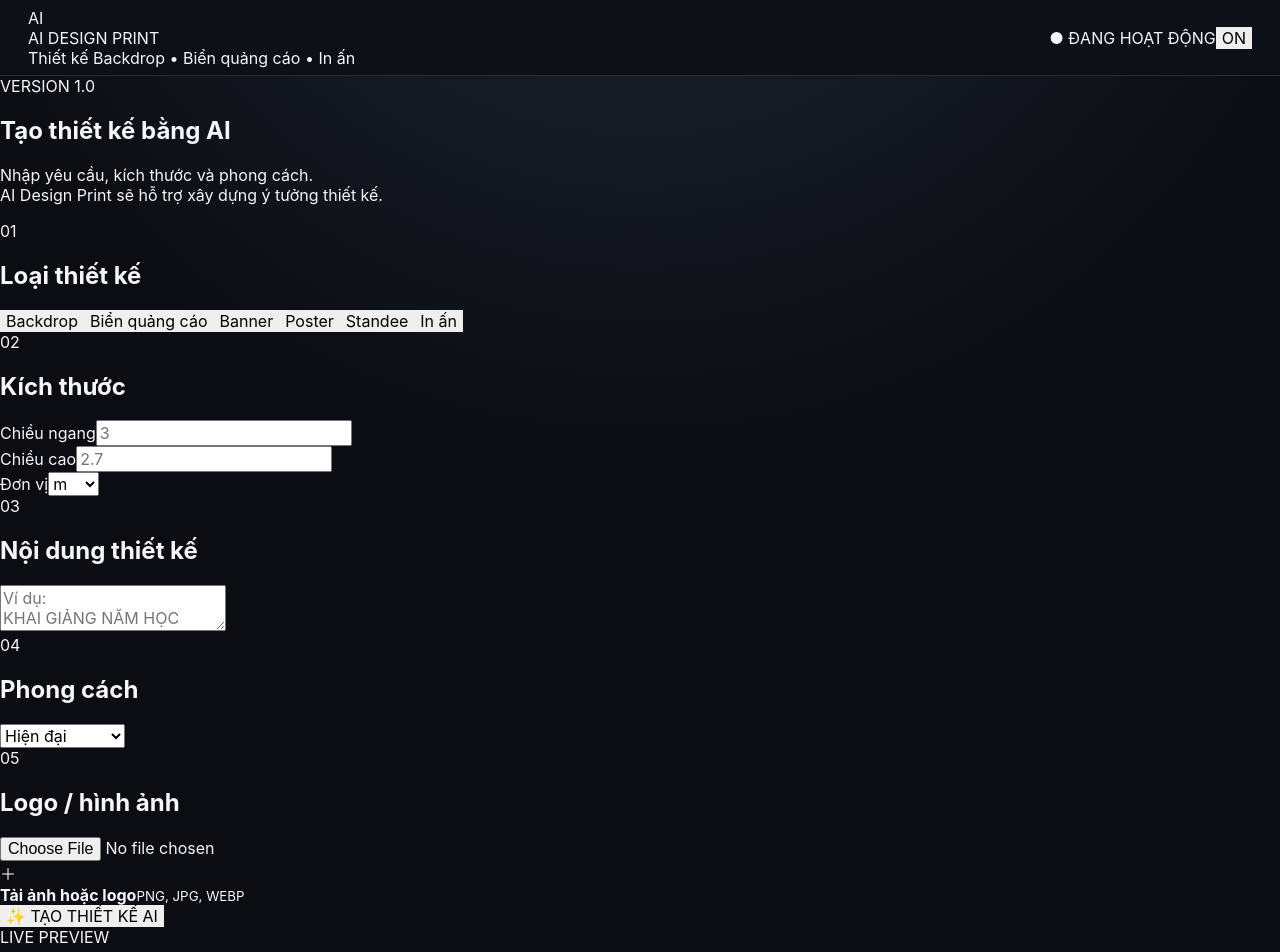
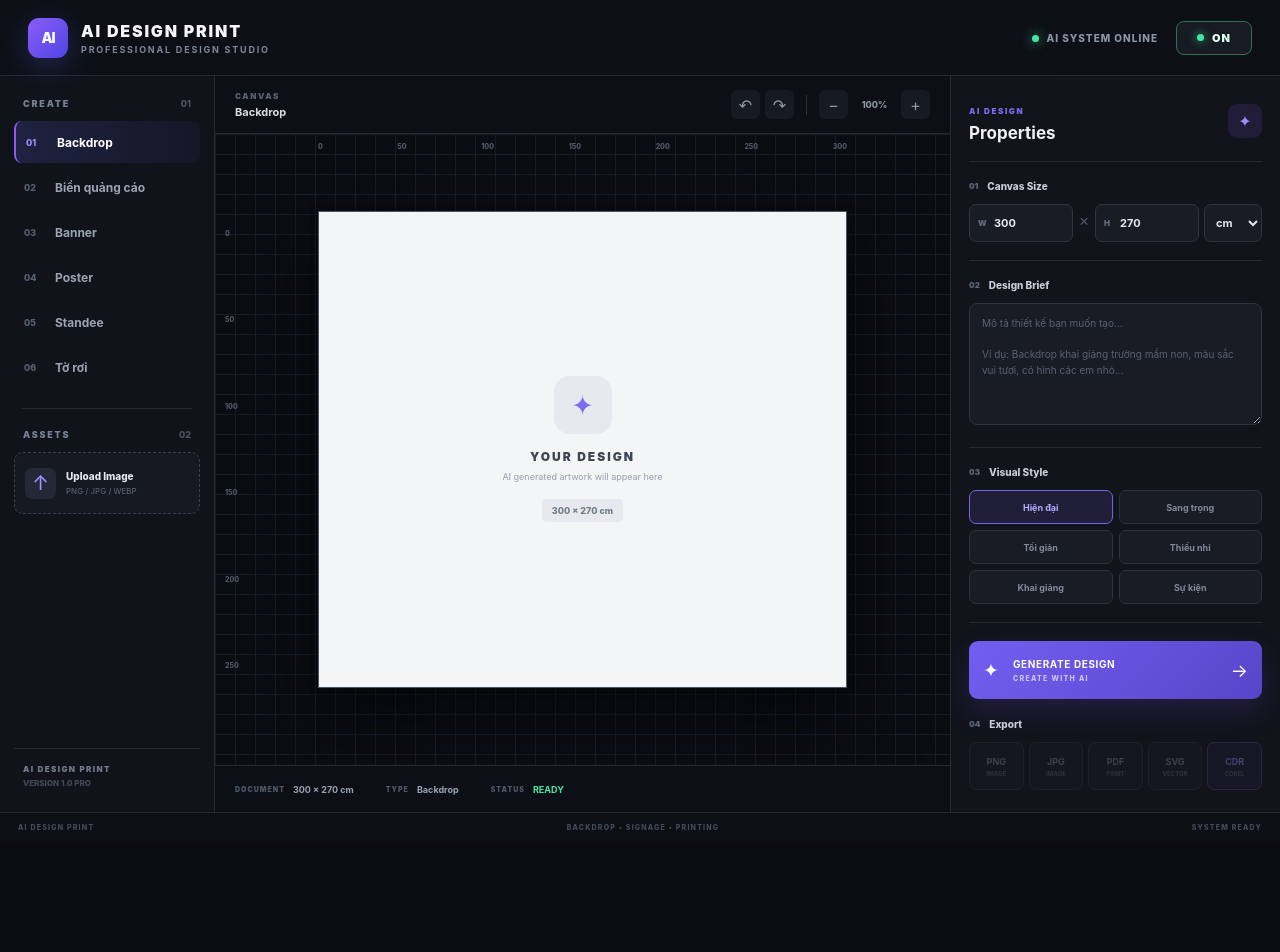
Before and after one commit to aidesignvietnam/ai-design-print, a React (Vite) app: page / in a window 1280 px wide. Shown: the top 952 px of the page. After the commit the page ends 842 px from the top, so only its background shows below. Built offline with nearby package versions, Linux system fonts and the light colour scheme.

Commit message:
Refactor state management and UI elements in App

```diff
--- a/src/main.jsx
+++ b/src/main.jsx
@@ -5,334 +5,434 @@ import "./style.css";
 function App() {
   const [toolOn, setToolOn] = useState(true);
   const [designType, setDesignType] = useState("Backdrop");
-  const [width, setWidth] = useState("");
-  const [height, setHeight] = useState("");
-  const [unit, setUnit] = useState("m");
-  const [content, setContent] = useState("");
+  const [width, setWidth] = useState("300");
+  const [height, setHeight] = useState("270");
+  const [unit, setUnit] = useState("cm");
+  const [prompt, setPrompt] = useState("");
   const [style, setStyle] = useState("Hiện đại");
-  const [image, setImage] = useState(null);
+  const [uploadedImage, setUploadedImage] = useState(null);
 
-  const handleImage = (event) => {
+  const designTypes = [
+    "Backdrop",
+    "Biển quảng cáo",
+    "Banner",
+    "Poster",
+    "Standee",
+    "Tờ rơi",
+  ];
+
+  const styles = [
+    "Hiện đại",
+    "Sang trọng",
+    "Tối giản",
+    "Thiếu nhi",
+    "Khai giảng",
+    "Sự kiện",
+  ];
+
+  const handleUpload = (event) => {
     const file = event.target.files?.[0];
 
     if (!file) return;
 
-    const imageUrl = URL.createObjectURL(file);
-    setImage(imageUrl);
+    setUploadedImage(URL.createObjectURL(file));
   };
 
-  const createDesign = () => {
+  const handleCreate = () => {
     if (!toolOn) return;
 
     alert(
-      `Yêu cầu thiết kế đã được ghi nhận!\n\n` +
-      `Loại: ${designType}\n` +
-      `Kích thước: ${width || "--"} × ${height || "--"} ${unit}\n` +
-      `Phong cách: ${style}\n\n` +
-      `Nội dung:\n${content || "Chưa nhập nội dung"}`
+      `AI DESIGN PRINT\n\n` +
+        `Loại: ${designType}\n` +
+        `Kích thước: ${width} × ${height} ${unit}\n` +
+        `Phong cách: ${style}\n\n` +
+        `Yêu cầu:\n${prompt || "Chưa nhập yêu cầu"}`
     );
   };
 
   return (
-    <div className="app">
+    <div className={`app ${toolOn ? "" : "tool-off"}`}>
 
-      {/* HEADER */}
+      {/* TOP BAR */}
       <header className="topbar">
-        <div className="brand-area">
-          <div className="brand-icon">AI</div>
+
+        <div className="logo-area">
+          <div className="logo-mark">AI</div>
 
           <div>
-            <div className="brand">AI DESIGN PRINT</div>
-            <div className="subtitle">
-              Thiết kế Backdrop • Biển quảng cáo • In ấn
+            <div className="logo-title">AI DESIGN PRINT</div>
+            <div className="logo-subtitle">
+              PROFESSIONAL DESIGN STUDIO
             </div>
           </div>
         </div>
 
-        <div className="power-area">
-          <span className={toolOn ? "power-status active" : "power-status"}>
-            ● {toolOn ? "ĐANG HOẠT ĐỘNG" : "ĐANG TẮT"}
-          </span>
+        <div className="top-actions">
+
+          <div className="ai-status">
+            <span className="status-dot"></span>
+            AI SYSTEM ONLINE
+          </div>
 
           <button
-            className={toolOn ? "power-button on" : "power-button off"}
+            className={`power-switch ${toolOn ? "active" : ""}`}
             onClick={() => setToolOn(!toolOn)}
           >
+            <span></span>
             {toolOn ? "ON" : "OFF"}
           </button>
+
         </div>
       </header>
 
-      {/* MAIN */}
-      <main className="workspace">
+      {/* MAIN APPLICATION */}
+      <div className="studio">
 
-        <section className="hero">
-          <div>
-            <span className="badge">VERSION 1.0</span>
+        {/* LEFT SIDEBAR */}
+        <aside className="sidebar">
 
-            <h1>
-              Tạo thiết kế
-              <span> bằng AI</span>
-            </h1>
+          <div className="sidebar-heading">
+            <span>CREATE</span>
+            <small>01</small>
+          </div>
 
-            <p>
-              Nhập yêu cầu, kích thước và phong cách.
-              <br />
-              AI Design Print sẽ hỗ trợ xây dựng ý tưởng thiết kế.
-            </p>
+          <div className="tool-list">
+
+            {designTypes.map((type, index) => (
+              <button
+                key={type}
+                className={`tool-item ${
+                  designType === type ? "selected" : ""
+                }`}
+                onClick={() => setDesignType(type)}
+                disabled={!toolOn}
+              >
+                <span className="tool-number">
+                  {String(index + 1).padStart(2, "0")}
+                </span>
+
+                <span>{type}</span>
+              </button>
+            ))}
+
           </div>
-        </section>
 
-        <div className="layout">
+          <div className="sidebar-divider"></div>
 
-          {/* LEFT */}
-          <section className="panel">
+          <div className="sidebar-heading">
+            <span>ASSETS</span>
+            <small>02</small>
+          </div>
 
-            <div className="section-title">
-              <span>01</span>
-              <h2>Loại thiết kế</h2>
+          <label className="upload-button">
+            <input
+              type="file"
+              accept="image/*"
+              onChange={handleUpload}
+              disabled={!toolOn}
+            />
+
+            <span className="upload-symbol">↑</span>
+
+            <span>
+              <strong>Upload Image</strong>
+              <small>PNG / JPG / WEBP</small>
+            </span>
+          </label>
+
+          {uploadedImage && (
+            <div className="asset-preview">
+              <img src={uploadedImage} alt="Uploaded asset" />
+            </div>
+          )}
+
+          <div className="sidebar-bottom">
+            <div className="version">AI DESIGN PRINT</div>
+            <div className="version-number">VERSION 1.0 PRO</div>
+          </div>
+
+        </aside>
+
+        {/* CENTER CANVAS */}
+        <main className="canvas-area">
+
+          <div className="canvas-toolbar">
+
+            <div className="canvas-title">
+              <span>CANVAS</span>
+              <strong>{designType}</strong>
             </div>
 
-            <div className="design-types">
-              {[
-                "Backdrop",
-                "Biển quảng cáo",
-                "Banner",
-                "Poster",
-                "Standee",
-                "In ấn",
-              ].map((type) => (
-                <button
-                  key={type}
-                  className={
-                    designType === type
-                      ? "type active"
-                      : "type"
-                  }
-                  onClick={() => setDesignType(type)}
-                  disabled={!toolOn}
-                >
-                  {type}
-                </button>
-              ))}
-            </div>
+            <div className="canvas-tools">
 
-            <div className="section-title">
-              <span>02</span>
-              <h2>Kích thước</h2>
-            </div>
+              <button title="Undo">↶</button>
+              <button title="Redo">↷</button>
 
-            <div className="size-row">
+              <span className="toolbar-divider"></span>
 
-              <div className="input-group">
-                <label>Chiều ngang</label>
+              <button title="Zoom out">−</button>
 
-                <input
-                  type="number"
-                  placeholder="3"
-                  value={width}
-                  onChange={(e) => setWidth(e.target.value)}
-                  disabled={!toolOn}
-                />
-              </div>
+              <span className="zoom-value">100%</span>
 
-              <div className="input-group">
-                <label>Chiều cao</label>
-
-                <input
-                  type="number"
-                  placeholder="2.7"
-                  value={height}
-                  onChange={(e) => setHeight(e.target.value)}
-                  disabled={!toolOn}
-                />
-              </div>
-
-              <div className="input-group unit">
-                <label>Đơn vị</label>
-
-                <select
-                  value={unit}
-                  onChange={(e) => setUnit(e.target.value)}
-                  disabled={!toolOn}
-                >
-                  <option value="m">m</option>
-                  <option value="cm">cm</option>
-                  <option value="mm">mm</option>
-                </select>
-              </div>
+              <button title="Zoom in">+</button>
 
             </div>
 
-            <div className="section-title">
-              <span>03</span>
-              <h2>Nội dung thiết kế</h2>
+          </div>
+
+          <div className="canvas-workspace">
+
+            <div className="canvas-ruler horizontal">
+              <span>0</span>
+              <span>50</span>
+              <span>100</span>
+              <span>150</span>
+              <span>200</span>
+              <span>250</span>
+              <span>300</span>
             </div>
 
-            <textarea
-              className="content-input"
-              placeholder={
-                "Ví dụ:\nKHAI GIẢNG NĂM HỌC 2026 - 2027\nTrường Mầm non Kids World\nNgày ... tháng ... năm ..."
-              }
-              value={content}
-              onChange={(e) => setContent(e.target.value)}
-              disabled={!toolOn}
-            />
-
-            <div className="section-title">
-              <span>04</span>
-              <h2>Phong cách</h2>
+            <div className="canvas-ruler vertical">
+              <span>0</span>
+              <span>50</span>
+              <span>100</span>
+              <span>150</span>
+              <span>200</span>
+              <span>250</span>
             </div>
 
-            <select
-              className="style-select"
-              value={style}
-              onChange={(e) => setStyle(e.target.value)}
-              disabled={!toolOn}
-            >
-              <option>Hiện đại</option>
-              <option>Sang trọng</option>
-              <option>Tối giản</option>
-              <option>Thiếu nhi</option>
-              <option>Khai giảng</option>
-              <option>Sự kiện</option>
-              <option>Theo yêu cầu</option>
-            </select>
+            <div className="design-canvas">
 
-            <div className="section-title">
-              <span>05</span>
-              <h2>Logo / hình ảnh</h2>
-            </div>
-
-            <label className="upload-box">
-              <input
-                type="file"
-                accept="image/*"
-                onChange={handleImage}
-                disabled={!toolOn}
-              />
-
-              <div className="upload-icon">＋</div>
-
-              <div>
-                <strong>Tải ảnh hoặc logo</strong>
-                <small>PNG, JPG, WEBP</small>
-              </div>
-            </label>
-
-            {image && (
-              <div className="uploaded-preview">
-                <img src={image} alt="Logo tải lên" />
-              </div>
-            )}
-
-            <button
-              className="create-button"
-              onClick={createDesign}
-              disabled={!toolOn}
-            >
-              ✨ TẠO THIẾT KẾ AI
-            </button>
-
-          </section>
-
-          {/* RIGHT */}
-          <section className="preview-panel">
-
-            <div className="preview-header">
-              <div>
-                <span className="preview-label">LIVE PREVIEW</span>
-                <h2>Xem trước thiết kế</h2>
-              </div>
-
-              <span className="preview-size">
-                {width || "--"} × {height || "--"} {unit}
-              </span>
-            </div>
-
-            <div className="preview-box">
-
-              {image ? (
+              {uploadedImage ? (
                 <img
-                  className="preview-image"
-                  src={image}
-                  alt="Preview"
+                  src={uploadedImage}
+                  className="canvas-image"
+                  alt="Canvas"
                 />
               ) : (
-                <div className="preview-placeholder">
+                <div className="empty-canvas">
 
-                  <div className="preview-icon">
+                  <div className="canvas-icon">
                     ✦
                   </div>
 
-                  <h3>Chưa có thiết kế</h3>
+                  <div className="canvas-empty-title">
+                    YOUR DESIGN
+                  </div>
 
-                  <p>
-                    Nhập thông tin bên trái
-                    <br />
-                    và bắt đầu tạo thiết kế bằng AI.
-                  </p>
+                  <div className="canvas-empty-text">
+                    AI generated artwork will appear here
+                  </div>
+
+                  <div className="canvas-size">
+                    {width || "300"} × {height || "270"} {unit}
+                  </div>
 
                 </div>
               )}
 
             </div>
 
-            <div className="preview-info">
+          </div>
 
-              <div>
-                <span>LOẠI</span>
-                <strong>{designType}</strong>
-              </div>
+          <div className="canvas-bottom">
 
-              <div>
-                <span>PHONG CÁCH</span>
-                <strong>{style}</strong>
-              </div>
-
-              <div>
-                <span>KÍCH THƯỚC</span>
-                <strong>
-                  {width || "--"} × {height || "--"} {unit}
-                </strong>
-              </div>
-
+            <div>
+              <span>DOCUMENT</span>
+              <strong>
+                {width || "--"} × {height || "--"} {unit}
+              </strong>
             </div>
 
-            <div className="export-area">
+            <div>
+              <span>TYPE</span>
+              <strong>{designType}</strong>
+            </div>
 
-              <div className="export-title">
-                <h3>Xuất thiết kế</h3>
-                <span>VECTOR / PRINT</span>
-              </div>
+            <div>
+              <span>STATUS</span>
+              <strong className="ready">READY</strong>
+            </div>
 
-              <div className="export-buttons">
+          </div>
 
-                <button disabled>PNG</button>
-                <button disabled>JPG</button>
-                <button disabled>PDF</button>
-                <button disabled>SVG</button>
-                <button className="cdr" disabled>
-                  CDR
-                </button>
+        </main>
 
-              </div>
+        {/* RIGHT PANEL */}
+        <aside className="properties">
 
-              <small>
-                Xuất file sẽ được kích hoạt sau khi thiết kế AI
-                được tạo.
-              </small>
+          <div className="properties-header">
+            <div>
+              <span>AI DESIGN</span>
+              <h2>Properties</h2>
+            </div>
+
+            <div className="properties-icon">✦</div>
+          </div>
+
+          {/* SIZE */}
+          <section className="property-section">
+
+            <div className="property-heading">
+              <span>01</span>
+              <strong>Canvas Size</strong>
+            </div>
+
+            <div className="size-inputs">
+
+              <label>
+                <span>W</span>
+                <input
+                  type="number"
+                  value={width}
+                  onChange={(e) => setWidth(e.target.value)}
+                  disabled={!toolOn}
+                />
+              </label>
+
+              <span className="multiply">×</span>
+
+              <label>
+                <span>H</span>
+                <input
+                  type="number"
+                  value={height}
+                  onChange={(e) => setHeight(e.target.value)}
+                  disabled={!toolOn}
+                />
+              </label>
+
+              <select
+                value={unit}
+                onChange={(e) => setUnit(e.target.value)}
+                disabled={!toolOn}
+              >
+                <option value="mm">mm</option>
+                <option value="cm">cm</option>
+                <option value="m">m</option>
+              </select>
 
             </div>
 
           </section>
 
-        </div>
+          {/* PROMPT */}
+          <section className="property-section">
 
-      </main>
+            <div className="property-heading">
+              <span>02</span>
+              <strong>Design Brief</strong>
+            </div>
 
-      <footer>
-        AI DESIGN PRINT • Backdrop • Signage • Printing
+            <textarea
+              className="ai-prompt"
+              placeholder={
+                "Mô tả thiết kế bạn muốn tạo...\n\nVí dụ: Backdrop khai giảng trường mầm non, màu sắc vui tươi, có hình các em nhỏ..."
+              }
+              value={prompt}
+              onChange={(e) => setPrompt(e.target.value)}
+              disabled={!toolOn}
+            />
+
+          </section>
+
+          {/* STYLE */}
+          <section className="property-section">
+
+            <div className="property-heading">
+              <span>03</span>
+              <strong>Visual Style</strong>
+            </div>
+
+            <div className="style-grid">
+
+              {styles.map((item) => (
+                <button
+                  key={item}
+                  className={style === item ? "style active" : "style"}
+                  onClick={() => setStyle(item)}
+                  disabled={!toolOn}
+                >
+                  {item}
+                </button>
+              ))}
+
+            </div>
+
+          </section>
+
+          {/* AI BUTTON */}
+          <button
+            className="generate-button"
+            onClick={handleCreate}
+            disabled={!toolOn}
+          >
+            <span className="generate-icon">✦</span>
+
+            <span>
+              <strong>GENERATE DESIGN</strong>
+              <small>CREATE WITH AI</small>
+            </span>
+
+            <span className="arrow">→</span>
+          </button>
+
+          {/* EXPORT */}
+          <section className="export-section">
+
+            <div className="property-heading">
+              <span>04</span>
+              <strong>Export</strong>
+            </div>
+
+            <div className="export-grid">
+
+              <button disabled>
+                <strong>PNG</strong>
+                <small>IMAGE</small>
+              </button>
+
+              <button disabled>
+                <strong>JPG</strong>
+                <small>IMAGE</small>
+              </button>
+
+              <button disabled>
+                <strong>PDF</strong>
+                <small>PRINT</small>
+              </button>
+
+              <button disabled>
+                <strong>SVG</strong>
+                <small>VECTOR</small>
+              </button>
+
+              <button className="cdr-button" disabled>
+                <strong>CDR</strong>
+                <small>COREL</small>
+              </button>
+
+            </div>
+
+          </section>
+
+        </aside>
+
+      </div>
+
+      {/* FOOTER */}
+      <footer className="footer">
+
+        <span>AI DESIGN PRINT</span>
+
+        <span>
+          BACKDROP • SIGNAGE • PRINTING
+        </span>
+
+        <span>
+          SYSTEM READY
+        </span>
+
       </footer>
 
     </div>
```
